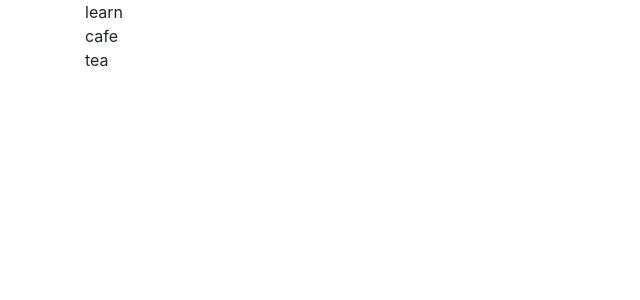
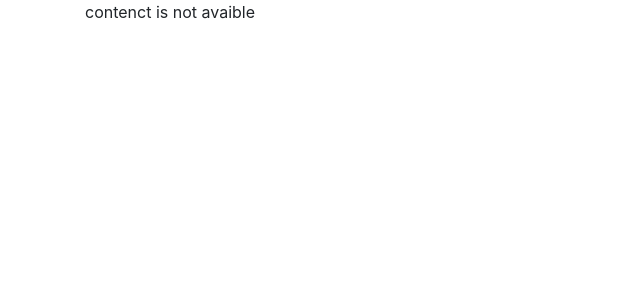
Before and after one commit to pedinil/angular_test, an Angular app: page / in a window 1280 px wide. Shown: the top 300 px of the page, without its empty margins (0-640 px from the left). Built offline with nearby package versions, Linux system fonts and the light colour scheme.

Commit message:
adding the directive ng-tamplate

```diff
--- a/src/app/app.component.html
+++ b/src/app/app.component.html
@@ -1,10 +1,14 @@
 <div class="container">
 
-  <div *ngIf="items.length==0">
+  <div *ngIf="items.length==0; else showItems">
     contenct is not avaible
   </div>
+
+  <ng-template #showItems>
   <div *ngFor="let item of items">
     {{ item.modelText }}
   </div>
+</ng-template>
+
 
 </div>
--- a/src/app/app.component.ts
+++ b/src/app/app.component.ts
@@ -11,9 +11,11 @@ import { ModelData } from '../models/modeldata';
   styleUrl: './app.component.css'
 })
 export class AppComponent {
-  items= [ new ModelData('learn',true),
-          new ModelData('cafe',true),
-          new ModelData('tea',true)];
+  items : any= [
+          // new ModelData('learn',true),
+          // new ModelData('cafe',true),
+          // new ModelData('tea',true)
+        ];
 
   title = 'mywhishlist';
 }
```
